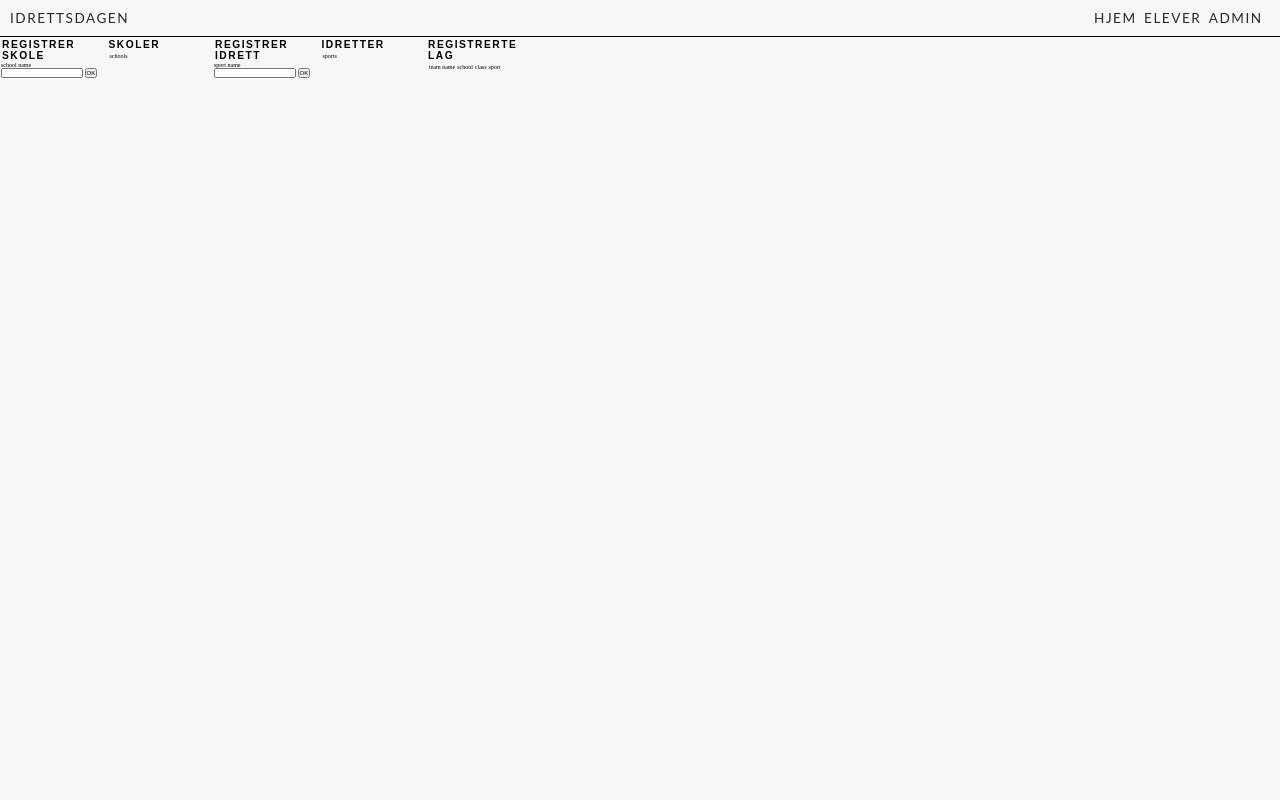
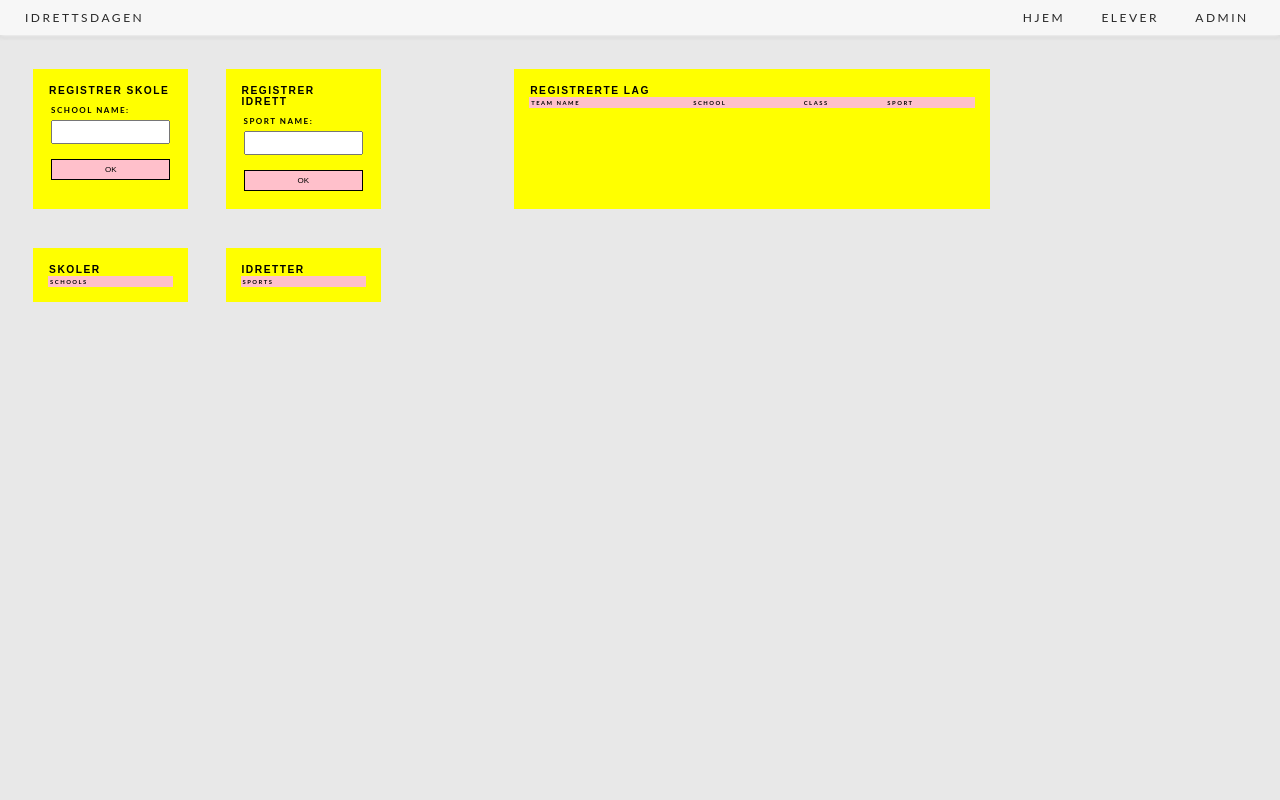
Before and after one commit to emlie/idrettsdag, a plain HTML site: page admin.html in a window 1280 px wide. Shown: the top 800 px of the page. Drawn offline with Linux system fonts and the light colour scheme; no server answers.

Commit message:
fix admin page

```diff
--- a/style.css
+++ b/style.css
@@ -77,14 +77,7 @@
 body {
   width: 100vw;
   height: 100vh;
-  background: var(--almost-white);
-}
-
-header {
-  width: 100vw;
-  height: 5rem;
-  margin: 0 auto;
-  border: 1px solid cyan;
+  background: var(--gray-lighter);
 }
 
 nav {
@@ -94,7 +87,11 @@ nav {
   position: relative;
   z-index: 10000;
   background: var(--almost-white);
-  border-bottom: 0.1rem solid black;
+  /*
+  background-color: #85FFBD;
+  background-image: linear-gradient(45deg, #85FFBD 0%, #FFFB7D 100%);
+  */
+  box-shadow: var(--smooth-light-shadow);
   transition: var(--smooth);
 }
 
@@ -106,12 +103,12 @@ nav ul {
   justify-content: flex-start;
   background: inherit;
   font-family: var(--main-ff-ss-1);
-  font-size: 1.7vw;
+  font-size: 1.5vw;
   font-weight: normal;
   text-align: left;
   text-transform: uppercase;
   text-decoration: none;
-  letter-spacing: 0.15rem;
+  letter-spacing: 0.25rem;
   color: var(--almost-black);
   list-style-type: none;
   transition: var(--smooth);
@@ -119,7 +116,7 @@ nav ul {
 
 nav ul li {
   flex: 0.1 1 auto; /* grow shrink basis */
-  /* padding: 1.5rem 0 1.5rem 0; */
+  padding: 0 1.5rem 0 1.5rem;
   background: transparent;
 }
 
@@ -144,14 +141,32 @@ nav li a:hover {
   color: var(--blue);
 }
 
+header {
+  width: 100vw;
+  height: 40rem;
+  display: flex;
+  flex-flow: column;
+  align-items: center;
+  align-content: center;
+  justify-content: center;
+  background-color: #85FFBD;
+  background-image: linear-gradient(45deg, #85FFBD 0%, #FFFB7D 100%);
+  /*
+  background: no-repeat center 20% url("../images/christopher-burns-200321-unsplash.jpg");
+  filter: contrast(1.2);
+  background-size: cover;
+  */
+  display: none;
+}
+
 main {
   width: 100vw;
   height: 100vh;
   margin: 0 auto;
   display: grid;
   /* rows | cols */
-  grid-template: repeat(12, 1fr) / repeat(12, 1fr);
-  grid-gap: 0;
+  grid-template: repeat(20, 1fr) / repeat(40, 1fr);
+  grid-gap: calc(var(--space)*0.5);
   border: 1px solid transparent;
 }
 
@@ -161,7 +176,25 @@ footer {
   margin: 0 auto;
   bottom: 0;
   position: relative;
-  border: 1px solid cyan;
+  border: 1px solid magenta;
+}
+
+
+
+
+
+h1 {
+  font-family: var(--heading-ff-ss-1);
+  font-size: 3vw;
+  font-weight: var(--bold);
+  text-align: center;
+  text-transform: uppercase;
+  text-decoration: none;
+  letter-spacing: 0.5rem;
+  color: var(--primary-text);
+  border: 1px solid transparent;
+  margin: 0;
+  padding: 0;
 }
 
 h2 {
@@ -174,6 +207,8 @@ h2 {
   letter-spacing: 0.25rem;
   color: var(--primary-text);
   border: 1px solid transparent;
+  margin: 0;
+  padding: 0;
 }
 
 h3 {
@@ -186,65 +221,122 @@ h3 {
   letter-spacing: 0.15rem;
   color: var(--primary-text);
   border: 1px solid transparent;
+  margin: 0;
+  padding: 0;
 }
 
 
 
 
 
-.formDataContainer {
+form {
   width: 100%;
-  height: 10rem;
-  margin: calc(var(--space)*0.5)
-          0
-          calc(var(--space)*2.5)
-          0;
-  background: lightgreen;
-}
-
-.left {
-  /* row-start | col-start | row-end | col-end */
-  grid-area: 1 / 1 / span 12 / span 2;
-  padding: calc(var(--space)*2);
-  background: yellow;
-  display: none;
-}
-
-.left form {
+  padding: calc(var(--space)*0.3);
   font-family: var(--main-ff-ss-1);
-  font-size: 1.5vw;
-  font-weight: var(--regular);
+  font-size: 1vw;
+  font-weight: var(--bold);
   text-align: left;
-  text-transform: capitalize;
+  text-transform: uppercase;
   text-decoration: none;
-  letter-spacing: 0.25rem;
+  letter-spacing: 0.15rem;
   color: var(--primary-text);
 }
 
-.left form label {
-  border: 1px solid red;
+label {
+  width: 100%;
 }
 
-.right {
-  /* row-start | col-start | row-end | col-end */
-  grid-area: 1 / 4 / span 12 / span 9;
-  display: grid;
-  /* grid-rows | grid-cols */
-  grid-template: repeat(5, 1fr) / repeat(12, 1fr);
-  grid-gap: var(--space);
-  padding: calc(var(--space)*2);
-  background: lightblue;
-  display: none;
+label:after { content: ": " }
+
+input {
+  width: 100%;
+  margin-top: calc(var(--space)*0.4);
+  padding: calc(var(--space)*0.5);
+  font-size: 0.7vw;
 }
 
-.miniData {
-  grid-area: 1 / 1 / span 6 / span 2;
+.submit {
+  width: 100%;
+  margin-top: calc(var(--space)*1.5);
+  padding: calc(var(--space)*0.5);
+  border: 1px solid black;
   background: pink;
-  display: none;
 }
 
-.miniSports {
-  grid-area: 1 / 3 / span 6 / span 2;
+
+
+
+
+.adminFormSchool {
+  /* row-start | col-start | row-end | col-end */
+  grid-area: 2 / 2 / auto / span 5;
+  padding: calc(var(--space)*1.5);
+  background: yellow;
+}
+
+.adminSchools {
+  grid-area: 4 / 2 / auto / span 5;
+  padding: calc(var(--space)*1.5);
+  background: yellow;
+  font-family: var(--main-ff-ss-1);
+  font-size: 3vw;
+  font-weight: var(--bold);
+  text-align: left;
+  text-transform: uppercase;
+  text-decoration: none;
+  letter-spacing: 0.15rem;
+  color: var(--primary-text);
+}
+
+.adminSchools table,
+.adminSports table,
+.adminTeams table {
+  width: 100%;
   background: pink;
-  display: none;
 }
+
+#tBodyTeams {
+  background: green;
+  padding: 5rem;
+}
+
+
+
+
+.adminFormSport {
+  grid-area: 2 / 8 / auto / span 5;
+  padding: calc(var(--space)*1.5);
+  background: yellow;
+}
+
+.adminSports {
+  grid-area: 4 / 8 / auto / span 5;
+  padding: calc(var(--space)*1.5);
+  background: yellow;
+  font-family: var(--main-ff-ss-1);
+  font-size: 3vw;
+  font-weight: var(--bold);
+  text-align: left;
+  text-transform: uppercase;
+  text-decoration: none;
+  letter-spacing: 0.15rem;
+  color: var(--primary-text);
+}
+
+
+
+
+
+.adminTeams {
+  grid-area: 2 / 17 / auto / span 15;
+  padding: calc(var(--space)*1.5);
+  background: yellow;
+  font-family: var(--main-ff-ss-1);
+  font-size: 3vw;
+  font-weight: var(--bold);
+  text-align: left;
+  text-transform: uppercase;
+  text-decoration: none;
+  letter-spacing: 0.15rem;
+  color: var(--primary-text);
+}
```
